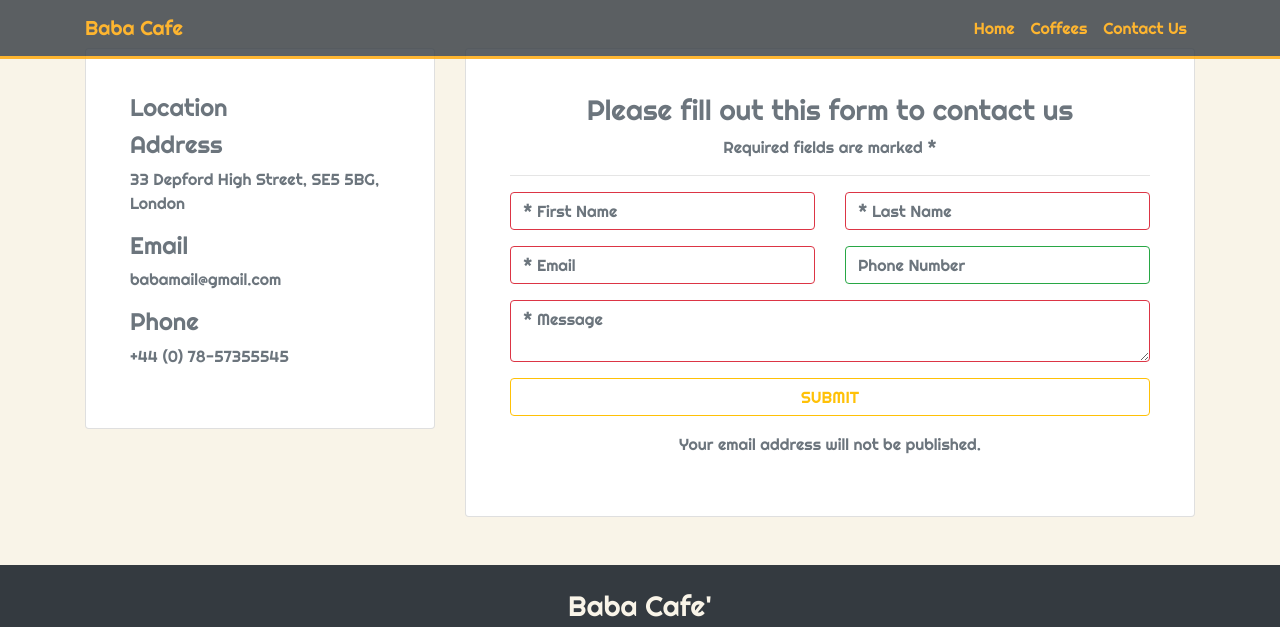
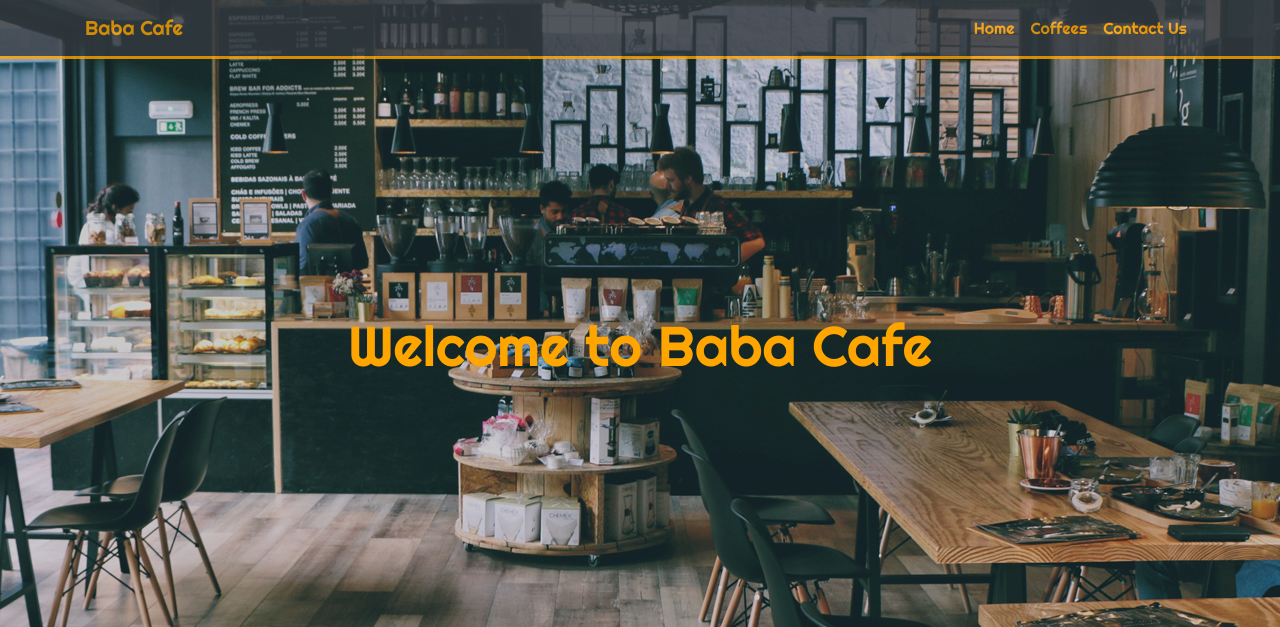
Before and after one commit to Babalu2017/baba_cafe, a plain HTML site: page contact.html in a window 1280 px wide. Shown: the top 627 px of the page. Drawn offline with nearby package versions, Linux system fonts and the light colour scheme.

Commit message:
added header

```diff
--- a/contact.html
+++ b/contact.html
@@ -40,6 +40,15 @@
       </div>
     </div>
   </nav>
+  <header id="home-section">
+    <div class="dark-overlay">
+      <div id="home-section-content">
+        <h1 class="display-4" style="color: orange;">
+          Welcome to Baba Cafe
+        </h1>
+      </div>
+    </div>
+  </header>
 
   <!-- contact us section -->
   <section id="opening-time" class="bg-light text-muted py-5">
```
